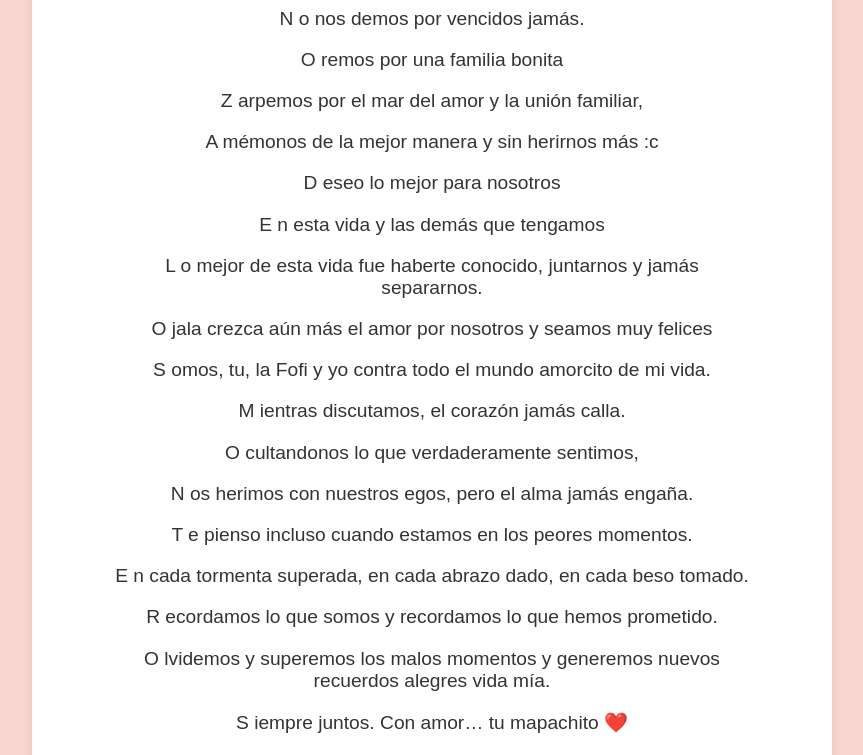
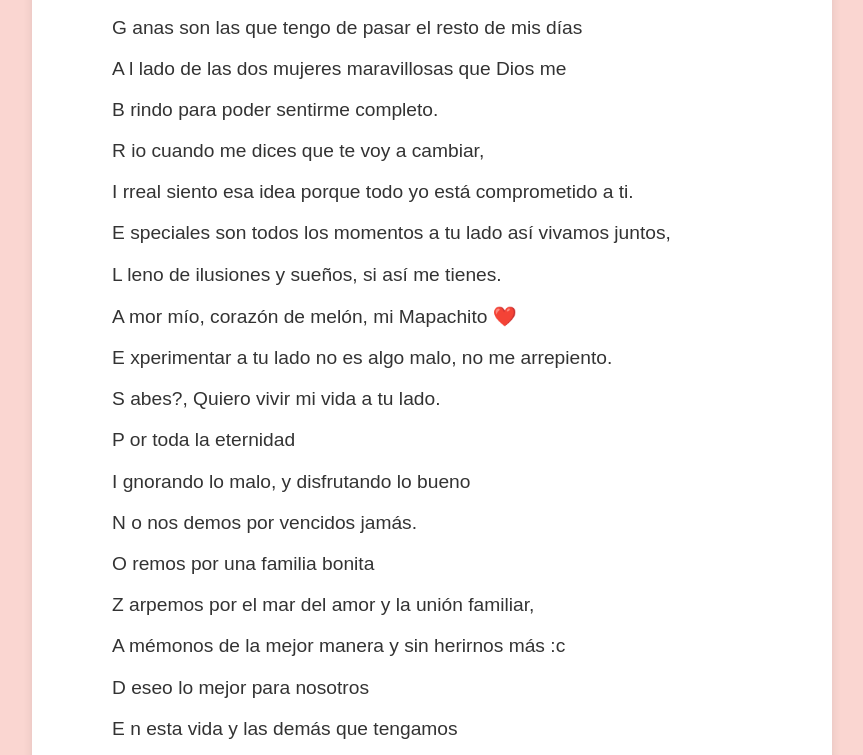
Before and after one commit to JeanLasso/repo, a plain HTML site: page index.html in a window 1280 px wide. Shown: the part 6137-6892 px from the top of the page, without its empty margins (208-1071 px from the left). Drawn offline with Linux system fonts and the light colour scheme.

Commit message:
finalfinal

```diff
--- a/index.html
+++ b/index.html
@@ -11,6 +11,7 @@
             display: flex;
             justify-content: center;
             align-items: center;
+            height: 1000vh;
             margin: 0;
             text-align: center;
         }
@@ -143,41 +144,39 @@
             <p>¿Sabes?, creo que nunca te lo he mencionado, pero ahora lo voy a hacer. ¿Creo que aparte del amor que siento por ti, también tengo una obsesión jajaja… y ahora te preguntaras por? No lo sé, siento que tengo esa maldita necesidad de poder verte para estar feliz, esa necesidad de saber que ya no estamos peleados para poder hacer las cosas. Una obsesión que no es mala (o bueno yo no siento que mi obsesión por ti sea mala jaja), que me hace amarte y desearte en cada instante de mi vida. </p>
             <p>Me fascinan tus pensamientos, que compartas conmigo algunas ideas que tienes así sean arriesgadas, que compartas hechos que te acomplejan o te hacen sentir bien. Amo cuando me cuentas tus días, amo cuando me cuentas chismes, amo cuando criticamos, AMO PASAR CONTIGO. </p>
             <p> </p>
-            <body>
-                <p>G    anas son las que tengo de pasar el resto de mis días</p>
-            <p>A	l lado de las dos mujeres maravillosas que Dios me</p>
-            <p>B	rindo para poder sentirme completo.</p>
-            <p>R	io cuando me dices que te voy a cambiar,</p>
-            <p>I	rreal siento esa idea porque todo yo está comprometido a ti.</p>
-            <p>E	speciales son todos los momentos a tu lado así vivamos juntos,</p>
-            <p>L	leno de ilusiones y sueños, si así me tienes.</p>
-            <p>A	mor mío, corazón de melón, mi Mapachito ❤️</p>
+            <p style="text-align: left;">G    anas son las que tengo de pasar el resto de mis días</p>
+            <p style="text-align: left;">A	l lado de las dos mujeres maravillosas que Dios me</p>
+            <p style="text-align: left;">B	rindo para poder sentirme completo.</p>
+            <p style="text-align: left;">R	io cuando me dices que te voy a cambiar,</p>
+            <p style="text-align: left;">I	rreal siento esa idea porque todo yo está comprometido a ti.</p>
+            <p style="text-align: left;">E	speciales son todos los momentos a tu lado así vivamos juntos,</p>
+            <p style="text-align: left;">L	leno de ilusiones y sueños, si así me tienes.</p>
+            <p style="text-align: left;">A	mor mío, corazón de melón, mi Mapachito ❤️</p>
             <p></p>
-            <p>E	xperimentar a tu lado no es algo malo, no me arrepiento.</p>
-            <p>S	abes?, Quiero vivir mi vida a tu lado. </p>
-            <p>P	or toda la eternidad</p>
-            <p>I	gnorando lo malo, y disfrutando lo bueno</p>
-            <p>N	o nos demos por vencidos jamás.</p>
-            <p>O	remos por una familia bonita</p>
-            <p>Z	arpemos por el mar del amor y la unión familiar,</p>
-            <p>A	mémonos de la mejor manera y sin herirnos más :c</p>
+            <p style="text-align: left;">E	xperimentar a tu lado no es algo malo, no me arrepiento.</p>
+            <p style="text-align: left;">S	abes?, Quiero vivir mi vida a tu lado. </p>
+            <p style="text-align: left;">P	or toda la eternidad</p>
+            <p style="text-align: left;">I	gnorando lo malo, y disfrutando lo bueno</p>
+            <p style="text-align: left;">N	o nos demos por vencidos jamás.</p>
+            <p style="text-align: left;">O	remos por una familia bonita</p>
+            <p style="text-align: left;">Z	arpemos por el mar del amor y la unión familiar,</p>
+            <p style="text-align: left;">A	mémonos de la mejor manera y sin herirnos más :c</p>
             <p> </p>
-            <p>D	eseo lo mejor para nosotros</p>
-            <p>E	n esta vida y las demás que tengamos</p>
+            <p style="text-align: left;">D	eseo lo mejor para nosotros</p>
+            <p style="text-align: left;">E	n esta vida y las demás que tengamos</p>
             <p> </p>
-            <p>L	o mejor de esta vida fue haberte conocido, juntarnos y jamás separarnos.</p>
-            <p>O	jala crezca aún más el amor por nosotros y seamos muy felices</p>
-            <p>S	omos, tu, la Fofi y yo contra todo el mundo amorcito de mi vida. </p>
+            <p style="text-align: left;">L	o mejor de esta vida fue haberte conocido, juntarnos y jamás separarnos.</p>
+            <p style="text-align: left;">O	jala crezca aún más el amor por nosotros y seamos muy felices</p>
+            <p style="text-align: left;">S	omos, tu, la Fofi y yo contra todo el mundo amorcito de mi vida. </p>
             <p> </p>
-            <p>M	ientras discutamos, el corazón jamás calla.</p>
-            <p>O	cultandonos lo que verdaderamente sentimos,</p>
-            <p>N	os herimos con nuestros egos, pero el alma jamás engaña.</p>
-            <p>T	e pienso incluso cuando estamos en los peores momentos. </p>
-            <p>E	n cada tormenta superada, en cada abrazo dado, en cada beso tomado. </p>
-            <p>R	ecordamos lo que somos y recordamos lo que hemos prometido. </p>
-            <p>O	lvidemos y superemos los malos momentos y generemos nuevos recuerdos alegres vida mía.</p>
-            <p>S	iempre juntos. Con amor… tu mapachito ❤️</p>
-            text-align: left;
+            <p style="text-align: left;">M	ientras discutamos, el corazón jamás calla.</p>
+            <p style="text-align: left;">O	cultandonos lo que verdaderamente sentimos,</p>
+            <p style="text-align: left;">N	os herimos con nuestros egos, pero el alma jamás engaña.</p>
+            <p style="text-align: left;">T	e pienso incluso cuando estamos en los peores momentos. </p>
+            <p style="text-align: left;">E	n cada tormenta superada, en cada abrazo dado, en cada beso tomado. </p>
+            <p style="text-align: left;">R	ecordamos lo que somos y recordamos lo que hemos prometido. </p>
+            <p style="text-align: left;">O	lvidemos y superemos los malos momentos y generemos nuevos recuerdos alegres vida mía.</p>
+            <p style="text-align: left;">S	iempre juntos. Con amor… tu mapachito ❤️</p>
 
         }
         </div>
```
